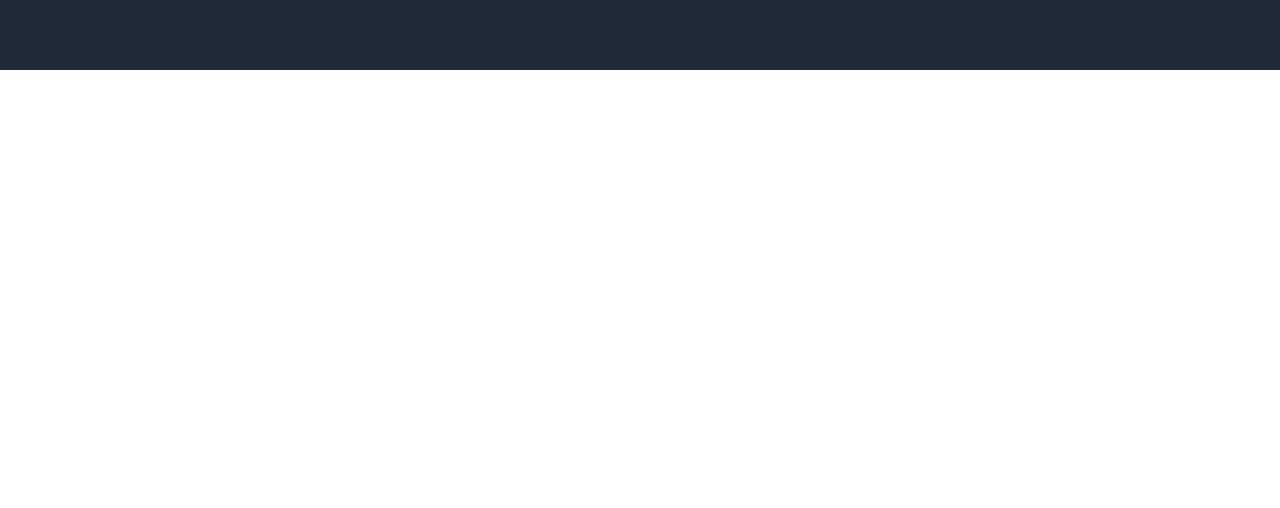
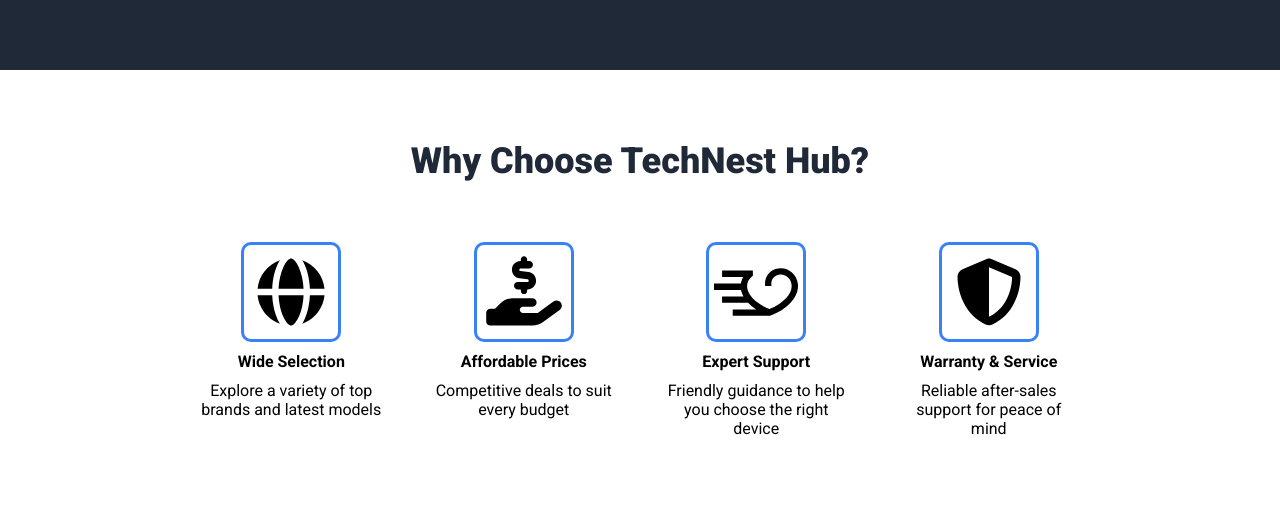
Before and after one commit to sn-vuoch/TechNestHub, a plain HTML site: page index.html in a window 1280 px wide. Shown: the part 458-966 px from the top of the page. Before the commit the page ends 800 px from the top, so only its background shows below. Drawn offline with Linux system fonts and the light colour scheme.

Commit message:
Build information section

```diff
--- a/css/styles.css
+++ b/css/styles.css
@@ -38,7 +38,7 @@
   color: #e5e7eb;
 }
 
-/* Hero */
+/* Hero Section */
 .hero {
   background-color: #1f2937;
   padding: 80px 150px;
@@ -80,3 +80,42 @@
   height: auto;
   border-radius: 10px;
 }
+
+/* Information Section */
+.info {
+  padding: 70px 200px;
+}
+
+.info-title {
+  text-align: center;
+  font-size: 36px;
+  color: #1f2937;
+  font-weight: 900;
+  margin-bottom: 60px;
+}
+
+.info-container {
+  display: flex;
+  gap: 50px;
+}
+
+.info-container img {
+  border: 3px solid #3882f6;
+  border-radius: 10px;
+  padding: 5px;
+  width: 100px;
+  height: auto;
+}
+
+.info-container div {
+  display: flex;
+  flex-direction: column;
+  align-items: center;
+  gap: 10px;
+  width: 25%;
+}
+
+.info-container p {
+  text-align: center;
+
+}
--- a/index.html
+++ b/index.html
@@ -27,7 +27,9 @@
       <!-- Hero Section -->
       <section class="hero">
         <div class="left-box">
-          <h2 class="hero-title">Your Trusted Destination for Laptops & Smartphones</h2>
+          <h2 class="hero-title">
+            Your Trusted Destination for Laptops & Smartphones
+          </h2>
           <p class="hero-description">
             Discover the latest laptops and mobile phones at unbeatable prices.
             Whether you're upgrading your tech or buying your first device,
@@ -38,6 +40,33 @@
         </div>
         <img src="./images/iphone-macbook.jpg" alt="iPhone and MacBook" />
       </section>
+
+      <!-- Information Section -->
+      <section class="info">
+        <h3 class="info-title">Why Choose TechNest Hub?</h3>
+        <div class="info-container">
+          <div>
+            <img src="./images/globe-solid-full.svg" alt="globe icon" />
+            <h4>Wide Selection</h4>
+            <p>Explore a variety of top brands and latest models</p>
+          </div>
+          <div>
+            <img src="./images/hand-holding-dollar-solid-full.svg" alt="hand-holding-dollar icon" />
+            <h4>Affordable Prices</h4>
+            <p>Competitive deals to suit every budget</p>
+          </div>
+          <div>
+            <img src="./images/supportnow-brands-solid-full.svg" alt="supportnow icon" />
+            <h4>Expert Support</h4>
+            <p>Friendly guidance to help you choose the right device</p>
+          </div>
+          <div>
+            <img src="./images/shield-halved-solid-full.svg" alt="shield-halved icon" />
+            <h4>Warranty & Service</h4>
+            <p>Reliable after-sales support for peace of mind</p>
+          </div>
+        </div>
+      </section>
     </main>
     <footer></footer>
   </body>
```
Also changed, not shown: images/globe-solid-full.svg (added), images/hand-holding-dollar-solid-full.svg (added), images/shield-halved-solid-full.svg (added), images/supportnow-brands-solid-full.svg (added).
